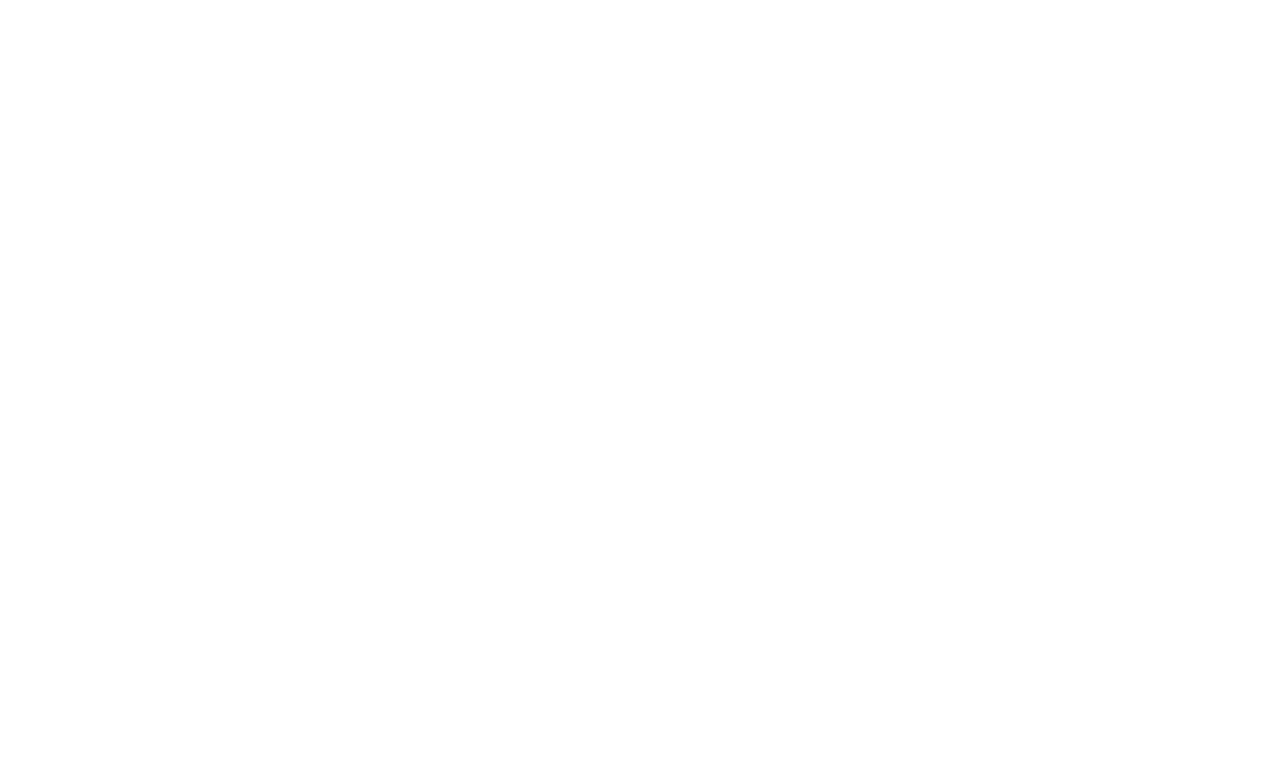
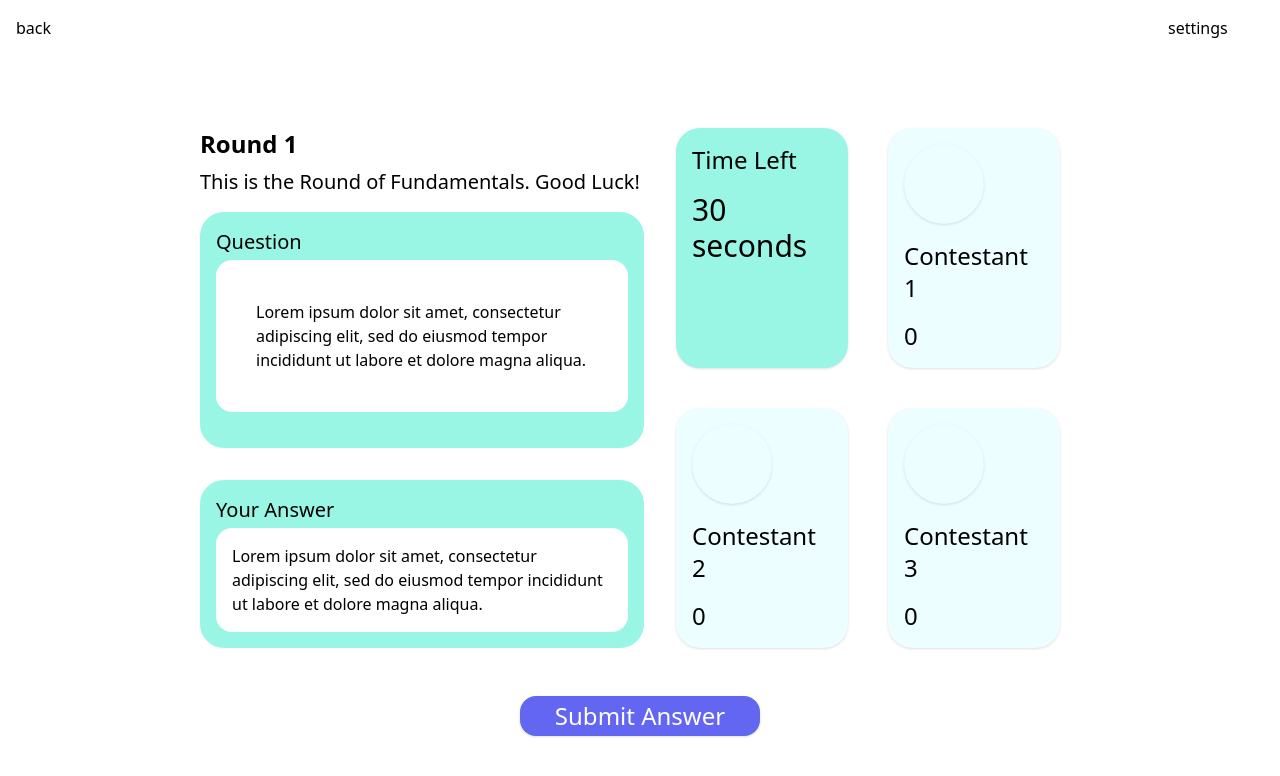
Before and after one commit to KayKongo/QuizApp-Frontend, a React (Vite) app: page /contest in a window 1280 px wide. Before the commit this address had no page. Shown: the top 776 px of the page. Built offline with nearby package versions, Linux system fonts and the light colour scheme.

Commit message:
contest page

```diff
--- a/src/App.jsx
+++ b/src/App.jsx
@@ -2,6 +2,8 @@ import Logo from "./assets/Logo.png";
 import Home from "./pages/Home";
 import { BrowserRouter as Router, Route, Routes } from 'react-router-dom';
 import MainMenu from "./pages/MainMenu";
+import Contest from "./pages/Contest";
+import TournamentSetup from "./pages/TournamentSetup";
 
 function App() {
   return (
@@ -10,6 +12,8 @@ function App() {
       <Routes>
         <Route path="/" element={<Home />} />
         <Route path="/main-menu" element={<MainMenu />} />
+        <Route path="/setup-tournament" element={<TournamentSetup />} />
+        <Route path="/contest" element={<Contest/>} />
       </Routes>
     </Router>
     </>
--- /dev/null
+++ b/src/pages/Contest.jsx
@@ -0,0 +1,68 @@
+function Contest() {
+  return (
+    <div className="relative bg-white p-4">
+      {/* Top section with back and settings buttons */}
+      <div className="flex justify-between items-center">
+        <div className="BackButton w-24 h-24">back</div>
+        <div className="Settings w-24 h-24">settings</div>
+      </div>
+
+      {/* Round information */}
+      <div className="flex">
+      {/* Left side: Round description and Question */}
+      <div className="flex flex-col w-1/2 p-4 ml-5">
+        <div className="mb-4 w-3/4 self-end">
+          <div className="text-2xl font-semibold">Round 1</div>
+          <div className="text-xl font-light mt-2">
+            This is the Round of Fundamentals. Good Luck!
+          </div>
+        </div>
+        <div className="bg-teal-200 rounded-3xl p-4 w-3/4 h-1/2 self-end mb-8">
+          <div className="text-xl font-normal mb-1">Question</div>
+          <div className="bg-white p-10 rounded-2xl">
+            Lorem ipsum dolor sit amet, consectetur adipiscing elit, sed do
+            eiusmod tempor incididunt ut labore et dolore magna aliqua.
+          </div>
+        </div>
+        <div className="bg-teal-200 rounded-3xl w-3/4 self-end p-4">
+          <div className="text-xl font-normal mb-1">Your Answer</div>
+          <div className="bg-white p-4 rounded-2xl">
+            Lorem ipsum dolor sit amet, consectetur adipiscing elit, sed do
+            eiusmod tempor incididunt ut labore et dolore magna aliqua.
+          </div>
+        </div>
+      </div>
+
+      {/* Right side: Time Left and Contestants */}
+      <div className="grid grid-cols-2 gap-10 w-2/6 p-4">
+        <div className="bg-teal-200 rounded-3xl shadow p-4">
+          <div className="text-2xl font-medium">Time Left</div>
+          <div className="text-3xl font-medium mt-4">30 seconds</div>
+        </div>
+        <div className="bg-cyan-50 rounded-3xl shadow p-4">
+          <div className="bg-cyan-50 rounded-full shadow w-20 h-20 mb-4"></div>
+          <div className="text-2xl font-light">Contestant 1</div>
+          <div className="text-2xl font-light mt-4">0</div>
+        </div>
+        <div className="bg-cyan-50 rounded-3xl shadow p-4">
+          <div className="bg-cyan-50 rounded-full shadow w-20 h-20 mb-4"></div>
+          <div className="text-2xl font-light">Contestant 2</div>
+          <div className="text-2xl font-light mt-4">0</div>
+        </div>
+        <div className="bg-cyan-50 rounded-3xl shadow p-4">
+          <div className="bg-cyan-50 rounded-full shadow w-20 h-20 mb-4"></div>
+          <div className="text-2xl font-light">Contestant 3</div>
+          <div className="text-2xl font-light mt-4">0</div>
+        </div>
+      </div>
+    </div>
+
+      {/* Submit Answer Button */}
+      <button className="GenerateFixtures bg-indigo-500 rounded-2xl shadow mt-8 p-1 mx-auto w-60 flex justify-center items-center">
+        <span className="SubmitAnswer text-white text-2xl font-light">Submit Answer</span>
+      </button>
+    </div>
+  );
+}
+
+export default Contest;
--- a/src/pages/MainMenu.jsx
+++ b/src/pages/MainMenu.jsx
@@ -59,30 +59,30 @@ function MainMenu() {
 
         <div className="flex justify-start items-center ml-24">
   <div className="grid grid-cols-1 sm:grid-cols-2 lg:grid-cols-3 gap-6 p-4">
-    <div className="bg-[#f8fdff] rounded-[21px] shadow p-4 flex flex-col items-center">
+    <button className="bg-[#f8fdff] rounded-[21px] shadow p-4 flex flex-col items-center">
       <div className="text-black text-3xl font-semibold">Practice</div>
       <img className="w-[116px] h-[116px] mb-4" src="https://via.placeholder.com/116x116" alt="Timed Quiz" />
-    </div>
-    <div className="bg-[#f8fdff] rounded-[21px] shadow p-4 flex flex-col items-center">
+    </button>
+    <button className="bg-[#f8fdff] rounded-[21px] shadow p-4 flex flex-col items-center">
       <div className="text-black text-3xl font-semibold">Timed Quiz</div>
       <img className="w-[116px] h-[116px] mb-4" src="https://via.placeholder.com/116x116" alt="Timed Quiz" />
-    </div>
-    <div className="bg-[#f8fdff] rounded-[21px] shadow p-4 flex flex-col items-center">
+    </button>
+    <button className="bg-[#f8fdff] rounded-[21px] shadow p-4 flex flex-col items-center">
       <div className="text-black text-3xl font-semibold">Survival</div>
       <img className="w-[116px] h-[108.38px] mb-4" src="https://via.placeholder.com/116x108" alt="Survival" />
-    </div>
-    <div className="bg-[#f8fdff] rounded-[21px] shadow p-4 flex flex-col items-center">
+    </button>
+    <button className="bg-[#f8fdff] rounded-[21px] shadow p-4 flex flex-col items-center">
       <div className="text-black text-3xl font-semibold">Challenge a Friend</div>
       <img className="w-[123.33px] h-[101.82px] mb-4" src="https://via.placeholder.com/123x102" alt="Challenge a Friend" />
-    </div>
-    <div className="bg-[#f8fdff] rounded-[21px] shadow p-4 flex flex-col items-center">
+    </button>
+    <button className="bg-[#f8fdff] rounded-[21px] shadow p-4 flex flex-col items-center">
       <div className="text-black text-3xl font-semibold text-center">Settings</div>
       <img className="w-[116px] h-[116px] mb-4" src="https://via.placeholder.com/116x116" alt="Timed Quiz" />
-    </div>
-    <div className="bg-[#f8fdff] rounded-[21px] shadow p-4 flex flex-col items-center">
+    </button>
+    <button className="bg-[#f8fdff] rounded-[21px] shadow p-4 flex flex-col items-center">
       <div className="text-black text-3xl font-semibold mb-4">Tournament</div>
       <img className="w-[116px] h-[103.86px]" src="https://via.placeholder.com/116x104" alt="Tournament" />
-    </div>
+    </button>
   </div>
 </div>
 
--- /dev/null
+++ b/src/pages/TournamentSetup.jsx
@@ -0,0 +1,73 @@
+import React, { useEffect } from 'react';
+import Logo from "../assets/Logo.svg";
+
+function TournamentSetup() {
+
+
+  return (
+    <div className="relative flex flex-col h-screen">
+
+      <div
+        className='size-16 m-5'>
+        <img src={Logo} alt="Logo" className="" />
+      </div>
+
+
+
+        <div className='flex flex-col md:flex-row md:justify-between space-y-4 md:space-y-0'>
+            <div className="text-justify ml-24">
+                <div className="text-4xl font-semibold leading-tight mb-2">Tournament</div>
+                <div className="text-2xl leading-tight">
+                Compete in thrilling, timed quiz tournaments against others.
+                <br />
+                    Climb the leaderboard, showcase your knowledge, and win
+                <br />
+                    exciting rewards!
+                </div>
+            </div>
+`
+            <div className="flex flex-wrap justify-center gap-1 mr-12">
+
+                    <img
+                        className="w-56 h-40 rounded-tl-[40px] rounded-tr-[128px] rounded-bl-[60px] rounded-br-3xl mt-16"
+                        src="https://via.placeholder.com/319x244"
+                        alt="Image 1"
+                    />
+
+                    <div className='gap-1'>
+                    <div className='flex flex-wrap justify-center gap-1'>
+                    <img
+                        className="w-36 h-28 rounded-tl-[40px] rounded-tr-3xl rounded-bl-[60px] rounded-br-3xl"
+                        src="https://via.placeholder.com/189x154"
+                        alt="Image 2"
+                    />
+                    <img
+                        className="w-36 h-28 rounded-tl-[40px] rounded-tr-3xl rounded-bl-[60px] rounded-br-3xl"
+                        src="https://via.placeholder.com/359x157"
+                        alt="Image 3"
+                    />
+
+                    </div>
+
+                    <img
+                        className="w-72 h-28 rounded-tl-3xl rounded-tr-3xl rounded-bl-[60px] rounded-br-3xl mt-1"
+                        src="https://via.placeholder.com/195x157"
+                        alt="Image 4"
+                    />
+
+                    </div>
+
+</div>
+
+        </div>
+
+        <div className="flex justify-start items-center ml-24">
+            Tournament setup
+</div>
+
+
+      </div>
+  );
+}
+
+export default TournamentSetup;
```
